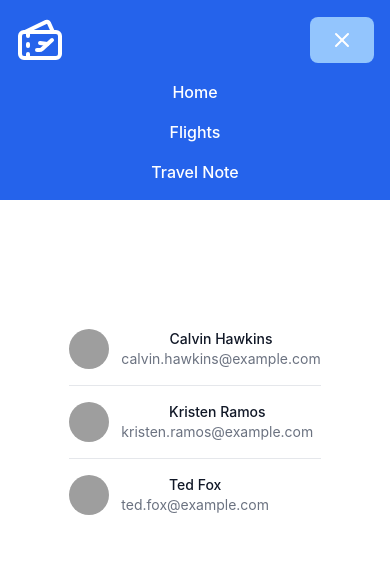
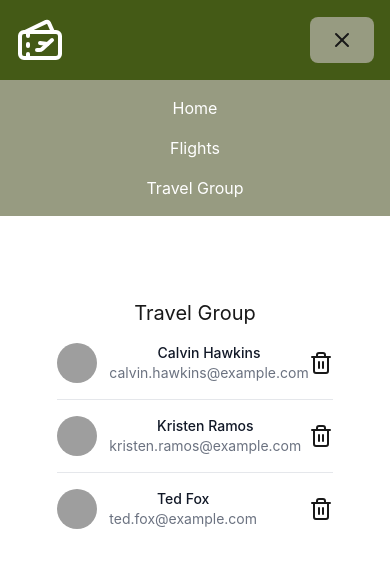
Before and after one commit to yusuke50/thinking-react, a React (Vite) app: page /story in a window 390 px wide. Both pictures are taken after a click on the button 341 px from the left and 40 px from the top of the page. Shown: the top 568 px of the page. Built offline with nearby package versions, Linux system fonts and the light colour scheme; grey boxes are pictures that could not be loaded.

Commit message:
apply some colors

```diff
--- a/package.json
+++ b/package.json
@@ -11,6 +11,7 @@
   },
   "dependencies": {
     "lucide-react": "^0.428.0",
+    "node-sass": "^9.0.0",
     "react": "^18.3.1",
     "react-dom": "^18.3.1",
     "react-hook-form": "^7.52.2",
@@ -30,6 +31,8 @@
     "eslint-plugin-react-refresh": "^0.4.9",
     "globals": "^15.9.0",
     "postcss": "^8.4.41",
+    "postcss-cli": "^11.0.0",
+    "sass": "^1.77.8",
     "tailwindcss": "^3.4.10",
     "vite": "^5.4.0"
   }
--- a/src/App.css
+++ /dev/null
@@ -1,17 +0,0 @@
-#root {
-  max-width: 1280px;
-  margin: 0 auto;
-  padding: 2rem;
-  text-align: center;
-}
-
-.nav-bar {
-  position: fixed;
-  top: 0;
-  left: 0;
-  right: 0;
-}
-
-.container {
-  margin-top: 50px;
-}
--- a/src/App.jsx
+++ b/src/App.jsx
@@ -1,12 +1,10 @@
 import { BrowserRouter as Router, Routes, Route } from 'react-router-dom';
 import Navigation from './Navigation';
-import './App.css';
 import Home from './Components/Home';
 import FlightsList from './Components/FlightsList';
 import PeopleCard from './Components/PeopleCard';
 
 function App() {
-
   return (
     <>
       <Router>
--- a/src/Components/Home.jsx
+++ b/src/Components/Home.jsx
@@ -1,4 +1,4 @@
-import React, {useState} from 'react';
+import React, { useState } from 'react';
 
 const Home = () => {
   const [count, setCount] = useState(0);
@@ -7,7 +7,9 @@ const Home = () => {
     <div>
       <h1>Vite + React</h1>
       <div className='card'>
-        <button onClick={() => setCount((count) => count + 1)}>count is {count}</button>
+        <button className='button button-default' onClick={() => setCount((count) => count + 1)}>
+          count is {count}
+        </button>
         <p>
           Edit <code>src/App.jsx</code> and save to test HMR
         </p>
--- a/src/Components/PeopleCard.jsx
+++ b/src/Components/PeopleCard.jsx
@@ -1,10 +1,18 @@
 import React, { useState } from 'react';
 import { usePeopleStore } from '../store';
+import { Trash2 } from 'lucide-react';
 
 const PeopleCard = () => {
-  const peoples = usePeopleStore((state) => state.peoples);
+  const { peoples, addPeople, removePeople } = usePeopleStore((state) => state);
+
+  const handleDelete = (id) => {
+    removePeople(id);
+  };
 
   return (
+    <>
+      <h2 className='w-full'>Travel Group</h2>
+
       <ul className='divide-y divide-gray-200'>
         {peoples.map((person) => (
           <li key={person.id} className='py-4 flex'>
@@ -13,9 +21,11 @@ const PeopleCard = () => {
               <p className='text-sm font-medium text-gray-900'>{person.name}</p>
               <p className='text-sm text-gray-500'>{person.email}</p>
             </div>
+            <Trash2 className='ml-auto my-auto' onClick={() => handleDelete(person.id)}></Trash2>
           </li>
         ))}
       </ul>
+    </>
   );
 };
 
--- a/src/Navigation.jsx
+++ b/src/Navigation.jsx
@@ -10,13 +10,13 @@ const Navigation = () => {
   };
 
   return (
-    <nav className='bg-blue-600 p-4 nav-bar'>
+    <nav className='p-4 nav-bar'>
       <div className='mx-auto flex justify-between items-center'>
         <Link to='/' className='text-write text-2xl font-bold'>
           <TicketsPlane size={48} color='#fff' />
         </Link>
 
-        <button className='md:hidden bg-blue-300 text-white focus:outline-none' onClick={toggleMenu}>
+        <button className='md:hidden focus:outline-none button button-menu' onClick={toggleMenu}>
           {isOpen ? <X size={24} /> : <Menu size={24} />}
         </button>
 
@@ -29,13 +29,13 @@ const Navigation = () => {
             Flights
           </NavLink>
           <NavLink to='/story' onClick={toggleMenu}>
-            Travel Note
+            Travel Group
           </NavLink>
         </div>
 
         {/* mobile */}
         {isOpen && (
-          <div className='absolute top-16 left-0 right-0 bg-blue-600 md:hidden'>
+          <div className='absolute left-0 right-0  md:hidden menu-div'>
             <div className='flex flex-col items-center py-2'>
               <NavLink to='/' onClick={toggleMenu}>
                 Home
@@ -44,7 +44,7 @@ const Navigation = () => {
                 Flights
               </NavLink>
               <NavLink to='/story' onClick={toggleMenu}>
-              Travel Note
+                Travel Group
               </NavLink>
             </div>
           </div>
--- /dev/null
+++ b/src/styles/colors.scss
@@ -0,0 +1,20 @@
+$dark-shades: #476017;
+$dark-accent: #877665;
+$sandal: #a99969;
+$light-accent: #979b81;
+$light-shades: #f3f0f0;
+$dark: #25122b;
+$clover: #445a16;
+$asparagus: #68a858;
+$fire-bush: #e59820;
+$pomegranate: #f44336;
+$normal: #999;
+$white: #fff;
+$black: #191919;
+
+$default: $normal;
+$primary: $sandal;
+$info: $clover;
+$success: $asparagus;
+$warning: $fire-bush;
+$danger: $pomegranate;
--- a/src/index.css
+++ b/src/styles/index.scss
@@ -1,6 +1,23 @@
 @tailwind base;
 @tailwind components;
 @tailwind utilities;
+
+@import './colors.scss';
+
+@layer base {
+  body {
+    color: $black;
+  }
+  h1 {
+    @apply text-2xl;
+  }
+  h2 {
+    @apply text-xl;
+  }
+  h3 {
+    @apply text-lg;
+  }
+}
 
 :root {
   font-family: Inter, system-ui, Avenir, Helvetica, Arial, sans-serif;
@@ -8,8 +25,6 @@
   font-weight: 400;
 
   color-scheme: light dark;
-  color: rgba(255, 255, 255, 0.87);
-  background-color: #242424;
 
   font-synthesis: none;
   text-rendering: optimizeLegibility;
@@ -17,13 +32,11 @@
   -moz-osx-font-smoothing: grayscale;
 }
 
-a {
-  font-weight: 500;
-  color: #646cff;
-  text-decoration: inherit;
-}
-a:hover {
-  color: #535bf2;
+#root {
+  max-width: 1280px;
+  margin: 0 auto;
+  padding: 2rem;
+  text-align: center;
 }
 
 body {
@@ -34,39 +47,41 @@ body {
   min-height: 100vh;
 }
 
-h1 {
-  font-size: 3.2em;
-  line-height: 1.1;
-}
-
-button {
+.button {
   border-radius: 8px;
   border: 1px solid transparent;
   padding: 0.6em 1.2em;
   font-size: 1em;
   font-weight: 500;
   font-family: inherit;
-  background-color: #1a1a1a;
   cursor: pointer;
   transition: border-color 0.25s;
-}
-button:hover {
-  border-color: #646cff;
-}
-button:focus,
-button:focus-visible {
-  outline: 4px auto -webkit-focus-ring-color;
+
+  &.button-default {
+    background-color: $light-shades;
+    color: $black;
+    border-color: $normal;
+  }
+
+  &.button-menu {
+    background-color: $light-accent;
+    color: $black;
+  }
 }
 
-@media (prefers-color-scheme: light) {
-  :root {
-    color: #213547;
-    background-color: #ffffff;
-  }
-  a:hover {
-    color: #747bff;
-  }
-  button {
-    background-color: #f9f9f9;
-  }
+.nav-bar {
+  position: fixed;
+  top: 0;
+  left: 0;
+  right: 0;
+  background-color: $clover;
 }
+
+.menu-div {
+  background-color: $light-accent;
+  top: 80px;
+}
+
+.container {
+  margin-top: 50px;
+}
--- a/vite.config.js
+++ b/vite.config.js
@@ -5,9 +5,4 @@ import path from 'path';
 // https://vitejs.dev/config/
 export default defineConfig({
   plugins: [react()],
-  /* resolve: {
-    alias: {
-      "@": path.resolve(__dirname, "./src"),
-    },
-  }, */
 });
```
Also changed, not shown: src/main.jsx (+6 -6 lines), 1 other file (tests, documents, lock files or other folders). Lines whose indentation alone changed are shown as unchanged.
